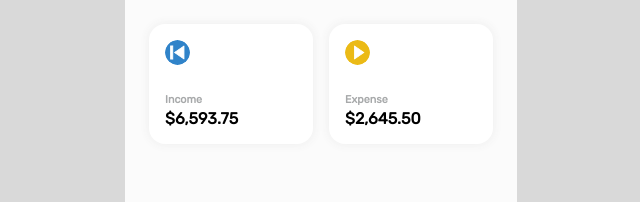
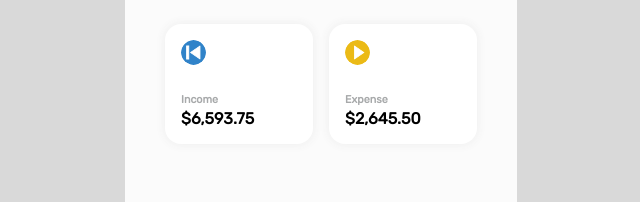
Before and after one commit to fathurhidayat3/expense-tracker, a React (Create React App) app: page / in a window 1280 px wide. Shown: the top 202 px of the page, without its empty margins (319-959 px from the left). Built offline with nearby package versions, Linux system fonts and the light colour scheme.

Commit message:
Add FlexWrapper component

```diff
--- a/src/components/FlexWrapper/style.js
+++ b/src/components/FlexWrapper/style.js
@@ -5,6 +5,10 @@ const FlexWrapper = styled.div`
   display: flex;
   flex-direction: ${props => (props.direction ? props.direction : "row")};
   flex-wrap: ${props => props.wrap && "wrap"};
+  justify-content: ${props => props.justifyContent && props.justifyContent};
+  align-items: ${props => props.alignItems && props.alignItems};
+
+  padding: ${props => (props.noPadding ? "0" : "0 16px")};
 `;
 
 export { FlexWrapper };
```
